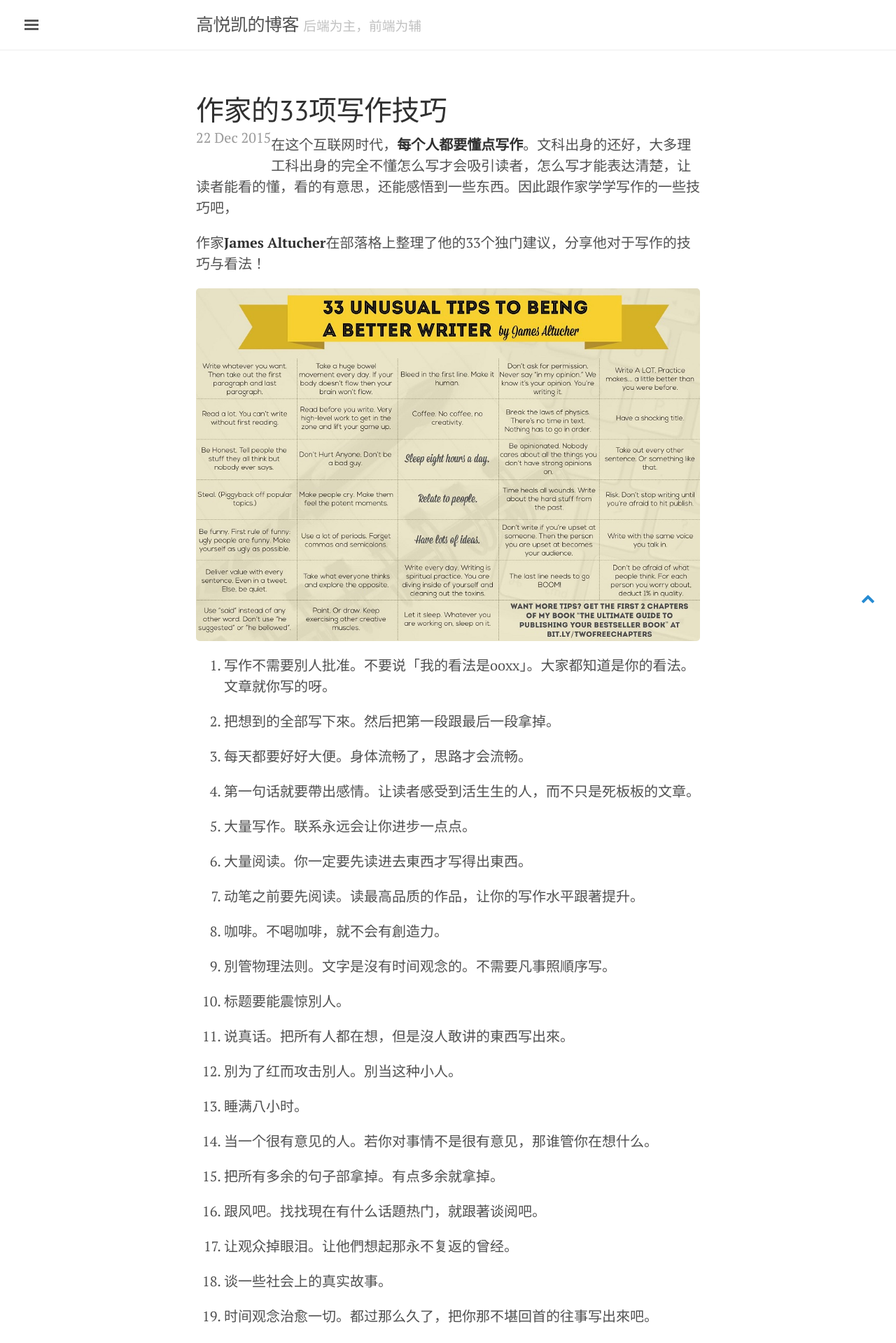
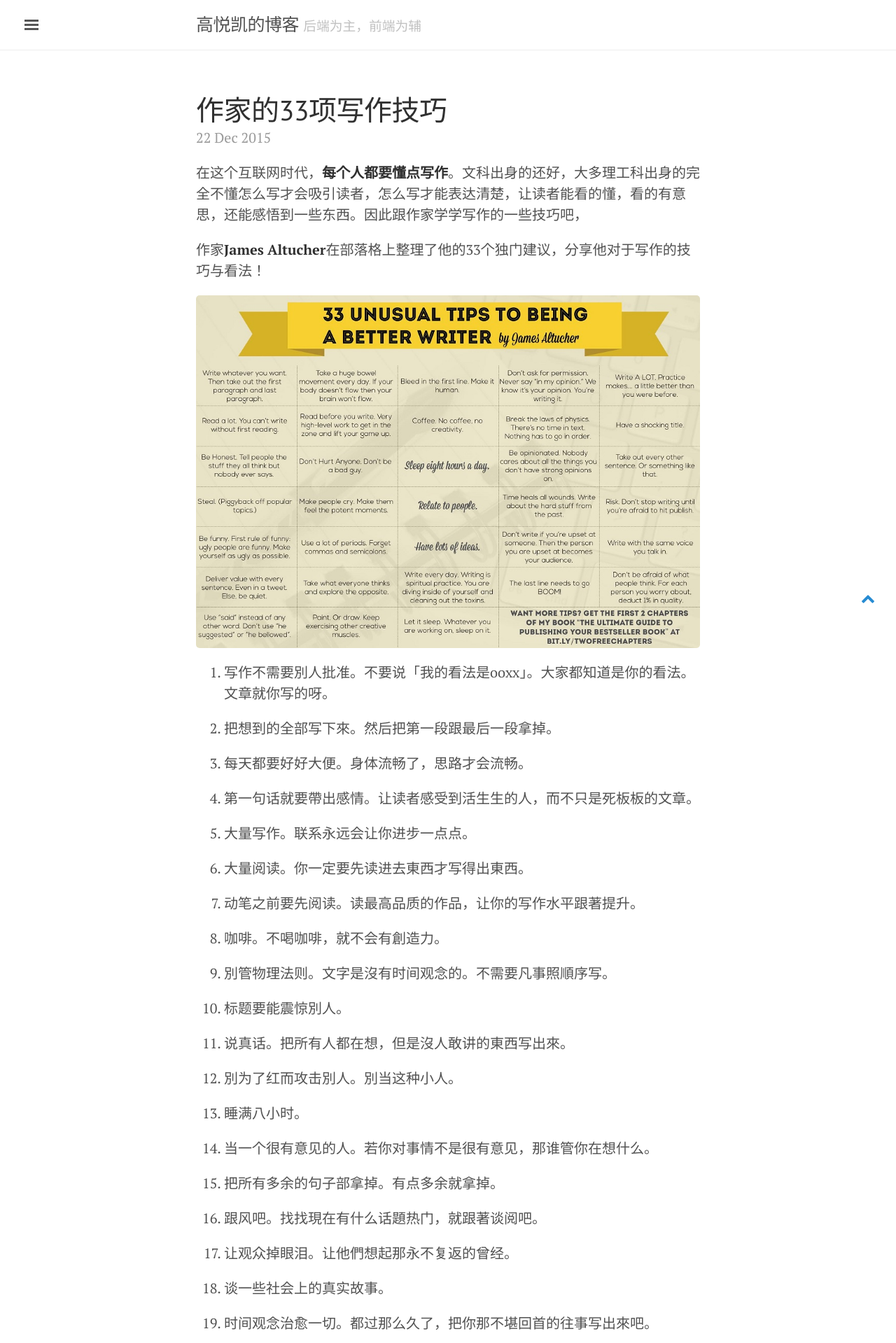
Before and after one commit to gyk6985432/myBlog, a Jekyll site: the page built from index.html, in a window 1280 px wide. Shown: the top 1919 px of the page at 70% size. Built offline with Jekyll 4.4.1, drawn with Linux system fonts in a browser that asks for light colours; nearby versions of some CDN libraries; the list of posts is cut into pages by our own code; comment, search, counter and statistics services are not loaded.

Commit message:
date margin right

```diff
--- a/css/lanyon.css
+++ b/css/lanyon.css
@@ -331,8 +331,8 @@ a.sidebar-nav-item:focus {
   display: block;
   margin-top: -.5rem;
   margin-bottom: 1rem;
+  margin-right: 1rem;
   color: #9a9a9a;
-  float:left;
 }
 
 /* Related posts */
```
